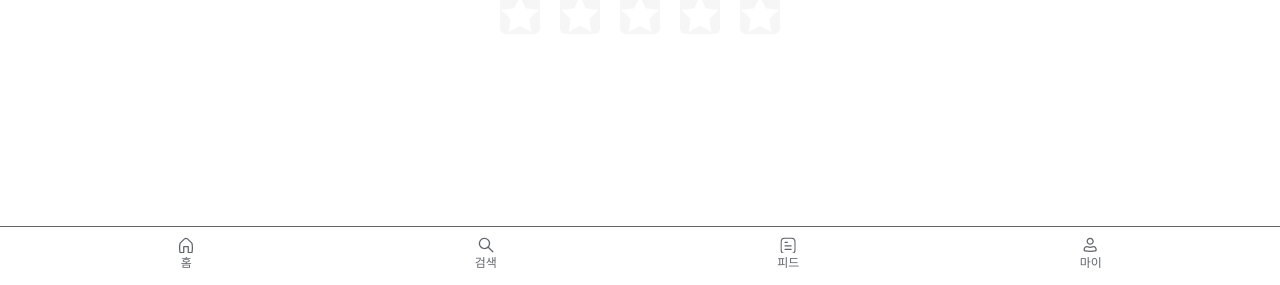
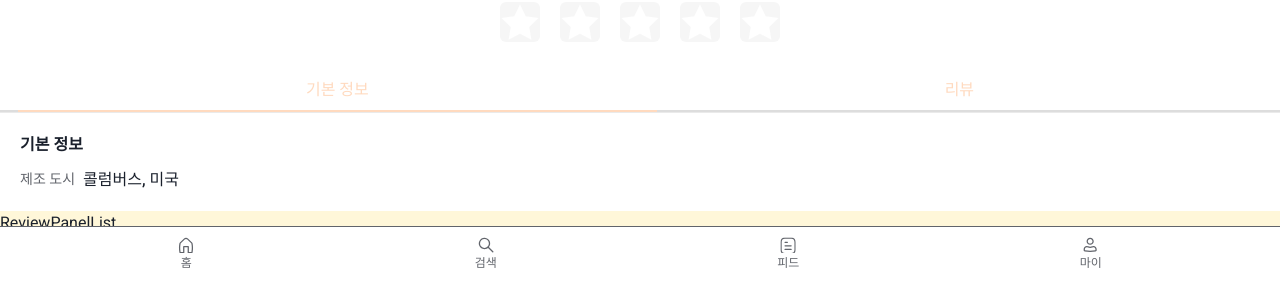
Before and after one commit to taeee1/beerlot-client, a Next.js app: page /details in a window 1280 px wide. Shown: the part 517-802 px from the top of the page. Built offline with nearby package versions, Linux system fonts and the light colour scheme.

Commit message:
Feature/th beer 9 basic info tab (#45)
* feat: tabPanel draft added

* feat: tabPanel added

```diff
--- /dev/null
+++ b/src/details/DetailTabList.tsx
@@ -0,0 +1,51 @@
+import React, {useEffect, useState} from "react";
+import {
+  Tabs,
+  TabList,
+  TabPanels,
+  Tab,
+  TabPanel,
+  Divider,
+  Text,
+  Button,
+} from "@chakra-ui/react";
+import {BasicPanelList} from "./tab-panel/BasicPanelList";
+import {ReviewPanelList} from "./tab-panel/ReviewPanelList";
+
+export const DetailTabList = () => {
+  const [tabIndex, setTabIndex] = useState(0);
+  const handleTabsChange = (index: number) => {
+    setTabIndex(index);
+  };
+
+  return (
+    <>
+      <Tabs
+        colorScheme="orange"
+        w="full"
+        index={tabIndex}
+        onChange={handleTabsChange}
+      >
+        <TabList px={"18px"}>
+          <Tab flexGrow="1" color="orange.100">
+            <Text>기본 정보</Text>
+          </Tab>
+          <Tab flexGrow="1" color="orange.100">
+            <Text>리뷰</Text>
+          </Tab>
+        </TabList>
+        <Divider />
+
+        <TabPanels>
+          <TabPanel p={0}>
+            <BasicPanelList />
+            <ReviewPanelList />
+          </TabPanel>
+          <TabPanel p={0}>
+            <ReviewPanelList />
+          </TabPanel>
+        </TabPanels>
+      </Tabs>
+    </>
+  );
+};
--- a/src/details/DetailTemplate.tsx
+++ b/src/details/DetailTemplate.tsx
@@ -1,4 +1,6 @@
+import { VStack } from "@chakra-ui/react";
 import { DetailInfo } from "./DetailInfo";
+import { DetailTabList } from "./DetailTabList";
 
 export const DetailTemplate = () => {
   const beerName = "버드와이저"; // mock data
@@ -7,7 +9,7 @@ export const DetailTemplate = () => {
   const country = "미국"; // mock data
   const MOCK_IMAGE_SRC = "https://picsum.photos/seed/picsum/200/300"; // mock data
   return (
-    <>
+    <VStack w="full" pb="56px">
       <DetailInfo
         beerName={beerName}
         volume={volume}
@@ -15,6 +17,7 @@ export const DetailTemplate = () => {
         country={country}
         beerImg={MOCK_IMAGE_SRC}
       />
-    </>
+      <DetailTabList />
+    </VStack>
   );
 };
--- /dev/null
+++ b/src/details/tab-panel/BasicPanelList.tsx
@@ -0,0 +1,20 @@
+import {Box, VStack, Text, HStack} from "@chakra-ui/react";
+import React from "react";
+
+export const BasicPanelList = () => {
+  return (
+    <Box>
+      <VStack>
+        <VStack w="full" p="20px" gap="10px" alignItems="flex-start">
+          <Text textStyle="h2_bold">기본 정보</Text>
+          <HStack>
+            <Text textStyle="h3" color="gray.300">
+              제조 도시
+            </Text>
+            <Text textStyle="h2">콜럼버스, 미국</Text>
+          </HStack>
+        </VStack>
+      </VStack>
+    </Box>
+  );
+};
--- /dev/null
+++ b/src/details/tab-panel/ReviewPanelList.tsx
@@ -0,0 +1,5 @@
+import {Box} from "@chakra-ui/react";
+
+export const ReviewPanelList = () => {
+  return <Box bg="yellow.100">ReviewPanelList</Box>;
+};
```
